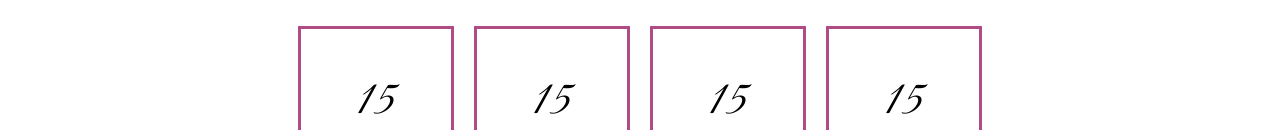
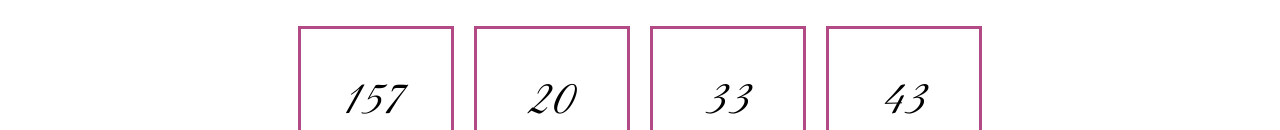
Before and after one commit to Geovane-Araujo/WeddingPages, an Angular app in the folder WeddingPages/: page / in a window 1280 px wide. Shown: the part 822-952 px from the top of the page. Built offline with nearby package versions, Linux system fonts and the light colour scheme.

Commit message:
inserção countdown
inserção countdown

```diff
--- a/WeddingPages/src/app/pages/home/components/home-remaining-countdown/home-remaining-countdown.component.html
+++ b/WeddingPages/src/app/pages/home/components/home-remaining-countdown/home-remaining-countdown.component.html
@@ -1,22 +1,22 @@
 <div class="countdown">
     <div>
         <span style="opacity: 0;">.</span>
-        <span class="countdown-number">15</span>
+        <span class="countdown-number">{{ days }}</span>
         <span class="countdown-text">Days</span>
     </div>
     <div>
         <span style="opacity: 0;">.</span>
-        <span class="countdown-number">15</span>
+        <span class="countdown-number">{{ hours }}</span>
         <span class="countdown-text">Hours</span>
     </div>
     <div>
         <span style="opacity: 0;">.</span>
-        <span class="countdown-number">15</span>
+        <span class="countdown-number">{{ minutes }}</span>
         <span class="countdown-text">Minutes</span>
     </div>
     <div>
         <span style="opacity: 0;">.</span>
-        <span class="countdown-number">15</span>
+        <span class="countdown-number">{{ seconds }}</span>
         <span class="countdown-text">Seconds</span>
     </div>
 </div>
--- a/WeddingPages/src/app/pages/home/components/home-remaining-countdown/home-remaining-countdown.component.ts
+++ b/WeddingPages/src/app/pages/home/components/home-remaining-countdown/home-remaining-countdown.component.ts
@@ -1,4 +1,5 @@
 import { Component } from '@angular/core';
+import { differenceInMinutes, differenceInHours, differenceInDays, differenceInMonths, differenceInYears, set } from 'date-fns';
 
 @Component({
   selector: 'app-home-remaining-countdown',
@@ -6,5 +7,26 @@ import { Component } from '@angular/core';
   styleUrls: ['./home-remaining-countdown.component.scss']
 })
 export class HomeRemainingCountdownComponent {
+  public days: number;
+  public hours: number;
+  public minutes: number;
+  public seconds: number;
+  constructor() {
 
+    setInterval(()=> this.updateCountdown(),1000);
+  }
+  public updateCountdown() {
+    // Exemplo de lógica para atualizar os valores da contagem regressiva
+      // Substitua esses valores com sua lógica de contagem regressiva real
+      const currentDate: any = new Date();
+      const targetDate: any = new Date('2024-01-06'); // Substitua com sua data alvo
+
+      const timeRemaining = targetDate - currentDate;
+      this.days = Math.floor(timeRemaining / (1000 * 60 * 60 * 24));
+      this.hours = Math.floor((timeRemaining % (1000 * 60 * 60 * 24)) / (1000 * 60 * 60));
+      this.minutes = Math.floor((timeRemaining % (1000 * 60 * 60)) / (1000 * 60));
+      this.seconds = Math.floor((timeRemaining % (1000 * 60)) / 1000);
+
+    // Chame a função inicialmente e a cada segundo para atualizar a contagem regressiva
+  }
 }
```
Also changed, not shown: 1 other file (tests, documents, lock files or other folders).
